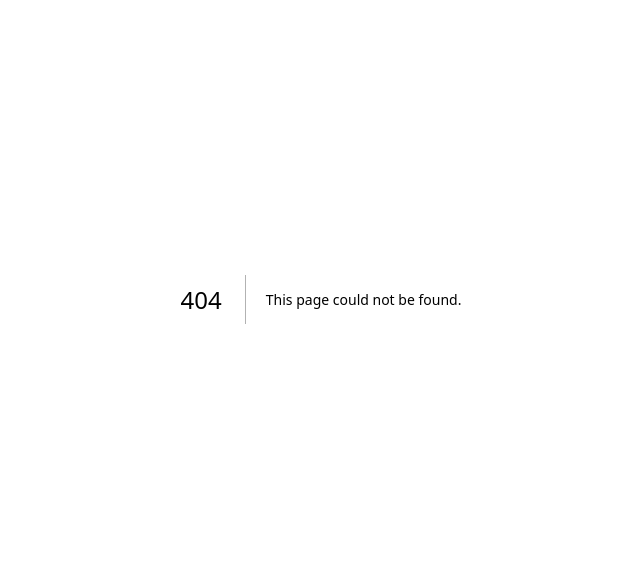
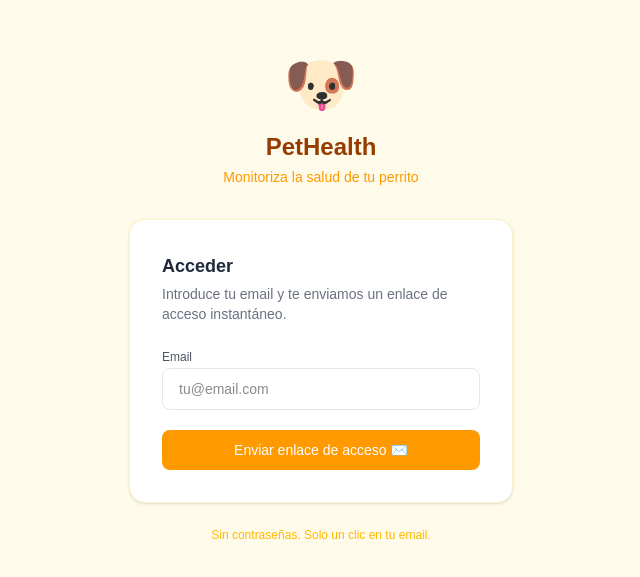
Before and after one commit to bettyromerito/perritosapp, a Next.js app: page /login in a window 1280 px wide. Before the commit this address had no page. Shown: the part 101-678 px from the top of the page, without its empty margins (319-959 px from the left). Built offline with nearby package versions, Linux system fonts and the light colour scheme; no server answers.

Commit message:
Feat: Magic Link auth with session guard and user_id RLS

```diff
--- /dev/null
+++ b/app/login/page.tsx
@@ -0,0 +1,108 @@
+"use client";
+
+import { useState } from "react";
+import { supabase } from "@/utils/supabaseClient";
+
+type Status = "idle" | "loading" | "sent" | "error";
+
+export default function LoginPage() {
+  const [email, setEmail] = useState("");
+  const [status, setStatus] = useState<Status>("idle");
+  const [errorMsg, setErrorMsg] = useState("");
+
+  async function handleSendLink(e: React.FormEvent) {
+    e.preventDefault();
+    if (!email) return;
+
+    setStatus("loading");
+    setErrorMsg("");
+
+    const redirectTo = `${window.location.origin}/`;
+
+    const { error } = await supabase.auth.signInWithOtp({
+      email,
+      options: { emailRedirectTo: redirectTo },
+    });
+
+    if (error) {
+      setErrorMsg(error.message);
+      setStatus("error");
+    } else {
+      setStatus("sent");
+    }
+  }
+
+  return (
+    <div className="min-h-screen bg-amber-50 flex items-center justify-center px-4">
+      <div className="w-full max-w-sm">
+        {/* Logo */}
+        <div className="text-center mb-8">
+          <span className="text-6xl">🐶</span>
+          <h1 className="mt-4 text-2xl font-bold text-amber-800">PetHealth</h1>
+          <p className="mt-1 text-sm text-amber-500">Monitoriza la salud de tu perrito</p>
+        </div>
+
+        <div className="bg-white rounded-2xl shadow-sm border border-amber-100 p-8">
+          {status === "sent" ? (
+            /* ── Success state ── */
+            <div className="text-center space-y-3">
+              <div className="text-4xl">📬</div>
+              <h2 className="text-lg font-semibold text-gray-800">¡Revisa tu email!</h2>
+              <p className="text-sm text-gray-500">
+                Te hemos enviado un enlace mágico a{" "}
+                <span className="font-medium text-amber-700">{email}</span>.
+                <br />Haz clic en él para acceder.
+              </p>
+              <button
+                onClick={() => { setStatus("idle"); setEmail(""); }}
+                className="mt-4 text-xs text-amber-500 hover:text-amber-700 underline"
+              >
+                Usar otro email
+              </button>
+            </div>
+          ) : (
+            /* ── Form ── */
+            <form onSubmit={handleSendLink} className="space-y-5">
+              <div>
+                <h2 className="text-lg font-semibold text-gray-800">Acceder</h2>
+                <p className="mt-1 text-sm text-gray-500">
+                  Introduce tu email y te enviamos un enlace de acceso instantáneo.
+                </p>
+              </div>
+
+              <div className="space-y-1.5">
+                <label className="text-xs font-medium text-gray-600">Email</label>
+                <input
+                  type="email"
+                  required
+                  placeholder="tu@email.com"
+                  value={email}
+                  onChange={(e) => setEmail(e.target.value)}
+                  className="w-full rounded-lg border border-gray-200 px-4 py-2.5 text-sm focus:outline-none focus:ring-2 focus:ring-amber-300 bg-white"
+                />
+              </div>
+
+              {status === "error" && (
+                <p className="text-xs text-red-500 bg-red-50 px-3 py-2 rounded-lg">
+                  {errorMsg}
+                </p>
+              )}
+
+              <button
+                type="submit"
+                disabled={status === "loading"}
+                className="w-full h-10 rounded-lg bg-amber-500 hover:bg-amber-600 disabled:opacity-50 text-white text-sm font-medium transition-colors"
+              >
+                {status === "loading" ? "Enviando…" : "Enviar enlace de acceso ✉️"}
+              </button>
+            </form>
+          )}
+        </div>
+
+        <p className="mt-6 text-center text-xs text-amber-400">
+          Sin contraseñas. Solo un clic en tu email.
+        </p>
+      </div>
+    </div>
+  );
+}
--- a/app/page.tsx
+++ b/app/page.tsx
@@ -1,7 +1,9 @@
 "use client";
 
 import { useEffect, useState } from "react";
+import { useRouter } from "next/navigation";
 import { supabase } from "@/utils/supabaseClient";
+import type { User } from "@supabase/supabase-js";
 
 // ── Types ──────────────────────────────────────────────────────────────────
 interface WeightEntry {
@@ -31,13 +33,11 @@ const fallbackWeights: WeightEntry[] = [
   { id: 2, date: "2026-06-10", weight_kg: 8.5 },
   { id: 3, date: "2026-06-20", weight_kg: 8.4 },
 ];
-
 const fallbackVaccines: Vaccine[] = [
   { id: 1, name: "Antirrábica", date_applied: "2026-01-15", next_dose: "2027-01-15" },
   { id: 2, name: "Parvovirus", date_applied: "2025-11-20", next_dose: "2026-11-20" },
   { id: 3, name: "Moquillo", date_applied: "2025-11-20", next_dose: "2026-11-20" },
 ];
-
 const fallbackLogs: DailyLog[] = [
   { id: 1, date: "2026-06-24", food_type: "Pienso seco", portions: 2, notes: "Comió todo" },
   { id: 2, date: "2026-06-25", food_type: "Comida húmeda", portions: 1, notes: "Le gustó mucho" },
@@ -48,14 +48,17 @@ const fallbackLogs: DailyLog[] = [
 function today() {
   return new Date().toISOString().split("T")[0];
 }
-
 function isUpcoming(dateStr: string) {
   return new Date(dateStr) > new Date();
 }
 
 // ── Component ──────────────────────────────────────────────────────────────
 export default function Dashboard() {
-  const [loading, setLoading] = useState(true);
+  const router = useRouter();
+
+  const [authLoading, setAuthLoading] = useState(true);
+  const [user, setUser] = useState<User | null>(null);
+  const [loading, setLoading] = useState(false);
   const [saving, setSaving] = useState(false);
 
   // dog_weight_history
@@ -74,15 +77,40 @@ export default function Dashboard() {
   // active tab
   const [tab, setTab] = useState<"weight" | "vaccines" | "food">("weight");
 
-  // ── Load data from Supabase on mount ────────────────────────────────────
+  // ── Auth: check session, listen for changes ──────────────────────────────
   useEffect(() => {
+    supabase.auth.getSession().then(({ data: { session } }) => {
+      if (!session) {
+        router.replace("/login");
+        return;
+      }
+      setUser(session.user);
+      setAuthLoading(false);
+    });
+
+    const { data: { subscription } } = supabase.auth.onAuthStateChange((_event, session) => {
+      if (!session) {
+        router.replace("/login");
+        return;
+      }
+      setUser(session.user);
+      setAuthLoading(false);
+    });
+
+    return () => subscription.unsubscribe();
+  }, [router]);
+
+  // ── Load data once user is confirmed ────────────────────────────────────
+  useEffect(() => {
+    if (!user) return;
+
     async function fetchAll() {
       setLoading(true);
       try {
         const [weightsRes, vaccinesRes, logsRes] = await Promise.all([
-          supabase.from("dog_weight_history").select("*").order("date", { ascending: true }),
-          supabase.from("dog_vaccines").select("*").order("date_applied", { ascending: true }),
-          supabase.from("dog_daily_logs").select("*").order("date", { ascending: true }),
+          supabase.from("dog_weight_history").select("*").eq("user_id", user!.id).order("date", { ascending: true }),
+          supabase.from("dog_vaccines").select("*").eq("user_id", user!.id).order("date_applied", { ascending: true }),
+          supabase.from("dog_daily_logs").select("*").eq("user_id", user!.id).order("date", { ascending: true }),
         ]);
 
         setWeights(weightsRes.data && weightsRes.data.length > 0 ? weightsRes.data : fallbackWeights);
@@ -96,49 +124,57 @@ export default function Dashboard() {
         setLoading(false);
       }
     }
+
     fetchAll();
-  }, []);
+  }, [user]);
 
   // ── Handlers ────────────────────────────────────────────────────────────
   async function addWeight() {
-    if (!newWeight) return;
-    const entry = { date: weightDate, weight_kg: parseFloat(newWeight) };
+    if (!newWeight || !user) return;
+    const entry = { date: weightDate, weight_kg: parseFloat(newWeight), user_id: user.id };
     setSaving(true);
     const { data, error } = await supabase.from("dog_weight_history").insert(entry).select().single();
     setSaving(false);
-    if (!error && data) {
-      setWeights((prev) => [...prev, data]);
-    } else {
-      setWeights((prev) => [...prev, { id: Date.now(), ...entry }]);
-    }
+    setWeights((prev) => [...prev, error || !data ? { id: Date.now(), ...entry } : data]);
     setNewWeight("");
     setWeightDate(today());
   }
 
   async function addVaccine() {
-    if (!newVaccine.name) return;
+    if (!newVaccine.name || !user) return;
+    const entry = { ...newVaccine, user_id: user.id };
     setSaving(true);
-    const { data, error } = await supabase.from("dog_vaccines").insert(newVaccine).select().single();
+    const { data, error } = await supabase.from("dog_vaccines").insert(entry).select().single();
     setSaving(false);
-    if (!error && data) {
-      setVaccines((prev) => [...prev, data]);
-    } else {
-      setVaccines((prev) => [...prev, { id: Date.now(), ...newVaccine }]);
-    }
+    setVaccines((prev) => [...prev, error || !data ? { id: Date.now(), ...entry } : data]);
     setNewVaccine({ name: "", date_applied: today(), next_dose: "" });
   }
 
   async function addLog() {
-    if (!newLog.food_type) return;
+    if (!newLog.food_type || !user) return;
+    const entry = { ...newLog, user_id: user.id };
     setSaving(true);
-    const { data, error } = await supabase.from("dog_daily_logs").insert(newLog).select().single();
+    const { data, error } = await supabase.from("dog_daily_logs").insert(entry).select().single();
     setSaving(false);
-    if (!error && data) {
-      setLogs((prev) => [...prev, data]);
-    } else {
-      setLogs((prev) => [...prev, { id: Date.now(), ...newLog }]);
-    }
+    setLogs((prev) => [...prev, error || !data ? { id: Date.now(), ...entry } : data]);
     setNewLog({ food_type: "", portions: 1, notes: "", date: today() });
+  }
+
+  async function handleSignOut() {
+    await supabase.auth.signOut();
+    router.replace("/login");
+  }
+
+  // ── Auth loading screen ─────────────────────────────────────────────────
+  if (authLoading) {
+    return (
+      <div className="min-h-screen bg-amber-50 flex items-center justify-center">
+        <div className="text-center space-y-3">
+          <span className="text-5xl animate-bounce inline-block">🐶</span>
+          <p className="text-amber-500 text-sm">Verificando sesión…</p>
+        </div>
+      </div>
+    );
   }
 
   // ── Render ───────────────────────────────────────────────────────────────
@@ -158,9 +194,15 @@ export default function Dashboard() {
             <h1 className="text-2xl font-bold text-amber-800">PetHealth Dashboard</h1>
             <p className="text-sm text-amber-500">Monitoriza la salud de tu perrito</p>
           </div>
-          {loading && (
-            <span className="ml-auto text-xs text-amber-400 animate-pulse">Cargando datos…</span>
-          )}
+          <div className="ml-auto flex items-center gap-3">
+            {loading && <span className="text-xs text-amber-400 animate-pulse">Cargando…</span>}
+            <div className="text-right">
+              <p className="text-xs text-gray-400 truncate max-w-[160px]">{user?.email}</p>
+              <button onClick={handleSignOut} className="text-xs text-amber-500 hover:text-amber-700 underline">
+                Cerrar sesión
+              </button>
+            </div>
+          </div>
         </div>
       </header>
 
@@ -196,7 +238,6 @@ export default function Dashboard() {
           {tab === "weight" && (
             <div className="p-6 space-y-6">
               <SectionTitle>Historial de peso</SectionTitle>
-
               <div className="flex flex-wrap gap-3 items-end bg-amber-50 p-4 rounded-xl">
                 <Field label="Fecha">
                   <input type="date" value={weightDate} onChange={(e) => setWeightDate(e.target.value)} className={inputCls} />
@@ -207,7 +248,6 @@ export default function Dashboard() {
                 </Field>
                 <AddButton onClick={addWeight} loading={saving}>Añadir</AddButton>
               </div>
-
               {loading ? <Skeleton rows={3} /> : (
                 <table className="w-full text-sm">
                   <thead>
@@ -230,9 +270,7 @@ export default function Dashboard() {
                               <span className={`text-xs font-medium px-2 py-0.5 rounded-full ${diff > 0 ? "bg-red-100 text-red-600" : diff < 0 ? "bg-green-100 text-green-600" : "bg-gray-100 text-gray-500"}`}>
                                 {diff > 0 ? "+" : ""}{diff.toFixed(1)} kg
                               </span>
-                            ) : (
-                              <span className="text-xs text-gray-400">—</span>
-                            )}
+                            ) : <span className="text-xs text-gray-400">—</span>}
                           </td>
                         </tr>
                       );
@@ -247,7 +285,6 @@ export default function Dashboard() {
           {tab === "vaccines" && (
             <div className="p-6 space-y-6">
               <SectionTitle>Registro de vacunas</SectionTitle>
-
               <div className="flex flex-wrap gap-3 items-end bg-green-50 p-4 rounded-xl">
                 <Field label="Vacuna">
                   <input placeholder="Nombre" value={newVaccine.name}
@@ -263,7 +300,6 @@ export default function Dashboard() {
                 </Field>
                 <AddButton onClick={addVaccine} loading={saving}>Añadir</AddButton>
               </div>
-
               {loading ? <Skeleton rows={3} /> : (
                 <div className="space-y-3">
                   {vaccines.map((v) => (
@@ -289,7 +325,6 @@ export default function Dashboard() {
           {tab === "food" && (
             <div className="p-6 space-y-6">
               <SectionTitle>Registro de comida diaria</SectionTitle>
-
               <div className="flex flex-wrap gap-3 items-end bg-orange-50 p-4 rounded-xl">
                 <Field label="Fecha">
                   <input type="date" value={newLog.date}
@@ -309,7 +344,6 @@ export default function Dashboard() {
                 </Field>
                 <AddButton onClick={addLog} loading={saving}>Añadir</AddButton>
               </div>
-
               {loading ? <Skeleton rows={3} /> : (
                 <div className="space-y-3">
                   {[...logs].reverse().map((l) => (
```
